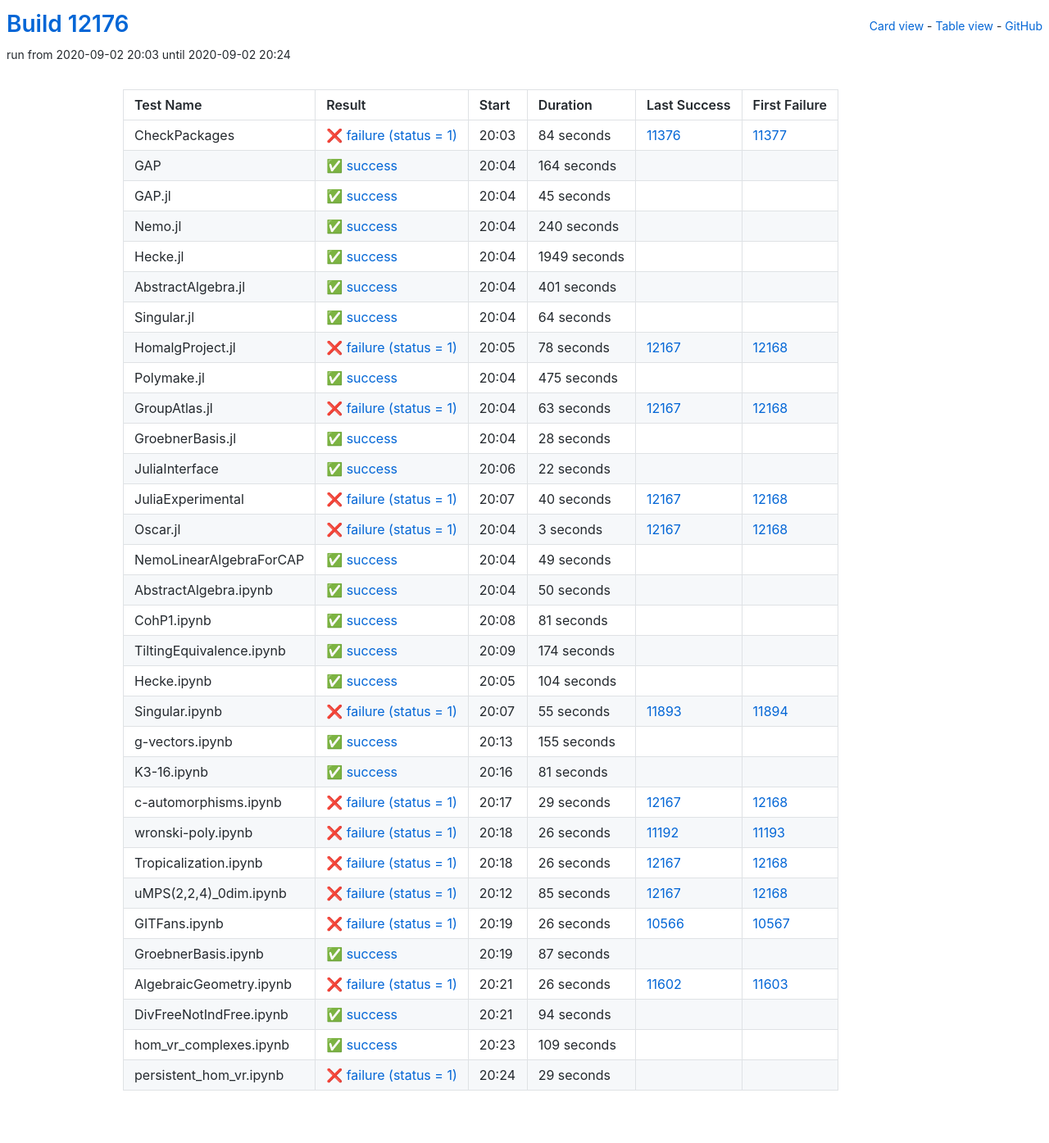
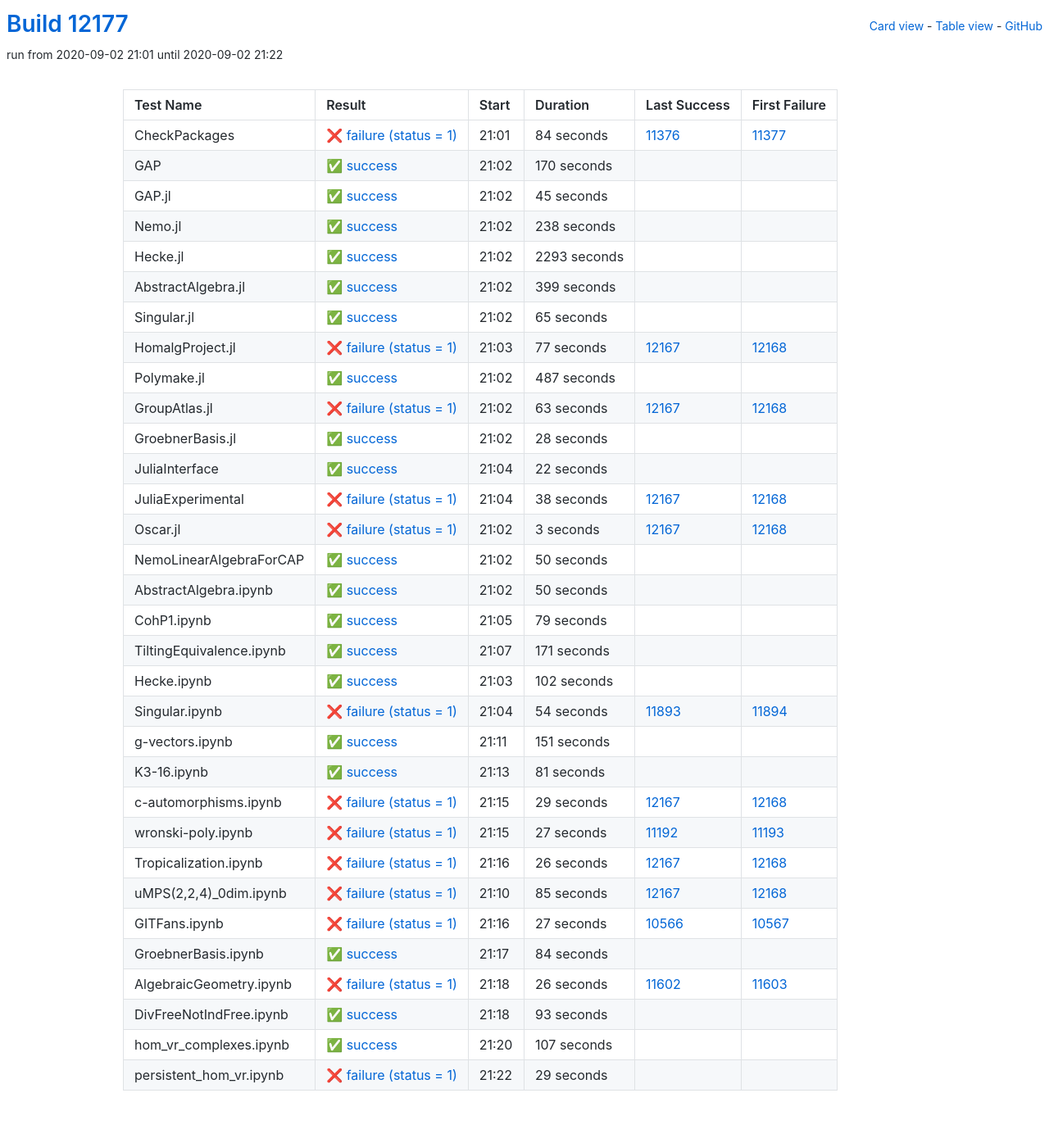
Before and after one commit to oscar-system/oscar-ci-status, a Jekyll site: the page built from table.html, in a window 1280 px wide. Shown: the whole page at 82% size. Built offline with Jekyll 4.4.1, drawn with Linux system fonts in a browser that asks for light colours.

Commit message:
Build #12177

```diff
--- a/_data/ci.yml
+++ b/_data/ci.yml
@@ -1,6 +1,6 @@
 ---
-build: 12176
-build_url: https://oscarci.mathematik.uni-kl.de/job/oscar/12176/
+build: 12177
+build_url: https://oscarci.mathematik.uni-kl.de/job/oscar/12177/
 job: oscar
 organization: oscar-system
 repo: oscar-ci-status
@@ -8,8 +8,8 @@
 tests:
 - name: CheckPackages
   id: checkpackages
-  log: https://oscarci.mathematik.uni-kl.de/job/oscar/12176/artifact/logs/build-12176/CheckPackages.log
-  start: 2020-09-02 20:03
+  log: https://oscarci.mathematik.uni-kl.de/job/oscar/12177/artifact/logs/build-12177/CheckPackages.log
+  start: 2020-09-02 21:01
   success: false
   exitcode: 1
   status: failure
@@ -20,20 +20,20 @@
   first_failure_url: https://oscarci.mathematik.uni-kl.de/job/oscar/11377/
 - name: GAP
   id: gap
-  log: https://oscarci.mathematik.uni-kl.de/job/oscar/12176/artifact/logs/build-12176/GAP.log
-  start: 2020-09-02 20:04
+  log: https://oscarci.mathematik.uni-kl.de/job/oscar/12177/artifact/logs/build-12177/GAP.log
+  start: 2020-09-02 21:02
   success: true
   exitcode: 0
   status: success
-  duration: 164
+  duration: 170
   last_success: false
   last_success_url:
   first_failure: false
   first_failure_url:
 - name: GAP.jl
   id: gap-jl
-  log: https://oscarci.mathematik.uni-kl.de/job/oscar/12176/artifact/logs/build-12176/GAP.jl.log
-  start: 2020-09-02 20:04
+  log: https://oscarci.mathematik.uni-kl.de/job/oscar/12177/artifact/logs/build-12177/GAP.jl.log
+  start: 2020-09-02 21:02
   success: true
   exitcode: 0
   status: success
@@ -44,80 +44,80 @@
   first_failure_url:
 - name: Nemo.jl
   id: nemo-jl
-  log: https://oscarci.mathematik.uni-kl.de/job/oscar/12176/artifact/logs/build-12176/Nemo.jl.log
-  start: 2020-09-02 20:04
+  log: https://oscarci.mathematik.uni-kl.de/job/oscar/12177/artifact/logs/build-12177/Nemo.jl.log
+  start: 2020-09-02 21:02
   success: true
   exitcode: 0
   status: success
-  duration: 240
+  duration: 238
   last_success: false
   last_success_url:
   first_failure: false
   first_failure_url:
 - name: Hecke.jl
   id: hecke-jl
-  log: https://oscarci.mathematik.uni-kl.de/job/oscar/12176/artifact/logs/build-12176/Hecke.jl.log
-  start: 2020-09-02 20:04
+  log: https://oscarci.mathematik.uni-kl.de/job/oscar/12177/artifact/logs/build-12177/Hecke.jl.log
+  start: 2020-09-02 21:02
   success: true
   exitcode: 0
   status: success
-  duration: 1949
+  duration: 2293
   last_success: false
   last_success_url:
   first_failure: false
   first_failure_url:
 - name: AbstractAlgebra.jl
   id: abstractalgebra-jl
-  log: https://oscarci.mathematik.uni-kl.de/job/oscar/12176/artifact/logs/build-12176/AbstractAlgebra.jl.log
-  start: 2020-09-02 20:04
+  log: https://oscarci.mathematik.uni-kl.de/job/oscar/12177/artifact/logs/build-12177/AbstractAlgebra.jl.log
+  start: 2020-09-02 21:02
   success: true
   exitcode: 0
   status: success
-  duration: 401
+  duration: 399
   last_success: false
   last_success_url:
   first_failure: false
   first_failure_url:
 - name: Singular.jl
   id: singular-jl
-  log: https://oscarci.mathematik.uni-kl.de/job/oscar/12176/artifact/logs/build-12176/Singular.jl.log
-  start: 2020-09-02 20:04
+  log: https://oscarci.mathematik.uni-kl.de/job/oscar/12177/artifact/logs/build-12177/Singular.jl.log
+  start: 2020-09-02 21:02
   success: true
   exitcode: 0
   status: success
-  duration: 64
+  duration: 65
   last_success: false
   last_success_url:
   first_failure: false
   first_failure_url:
 - name: HomalgProject.jl
   id: homalgproject-jl
-  log: https://oscarci.mathematik.uni-kl.de/job/oscar/12176/artifact/logs/build-12176/HomalgProject.jl.log
-  start: 2020-09-02 20:05
+  log: https://oscarci.mathematik.uni-kl.de/job/oscar/12177/artifact/logs/build-12177/HomalgProject.jl.log
+  start: 2020-09-02 21:03
   success: false
   exitcode: 1
   status: failure
-  duration: 78
+  duration: 77
   last_success: 12167
   last_success_url: https://oscarci.mathematik.uni-kl.de/job/oscar/12167/
   first_failure: 12168
   first_failure_url: https://oscarci.mathematik.uni-kl.de/job/oscar/12168/
 - name: Polymake.jl
   id: polymake-jl
-  log: https://oscarci.mathematik.uni-kl.de/job/oscar/12176/artifact/logs/build-12176/Polymake.jl.log
-  start: 2020-09-02 20:04
+  log: https://oscarci.mathematik.uni-kl.de/job/oscar/12177/artifact/logs/build-12177/Polymake.jl.log
+  start: 2020-09-02 21:02
   success: true
   exitcode: 0
   status: success
-  duration: 475
+  duration: 487
   last_success: false
   last_success_url:
   first_failure: false
   first_failure_url:
 - name: GroupAtlas.jl
   id: groupatlas-jl
-  log: https://oscarci.mathematik.uni-kl.de/job/oscar/12176/artifact/logs/build-12176/GroupAtlas.jl.log
-  start: 2020-09-02 20:04
+  log: https://oscarci.mathematik.uni-kl.de/job/oscar/12177/artifact/logs/build-12177/GroupAtlas.jl.log
+  start: 2020-09-02 21:02
   success: false
   exitcode: 1
   status: failure
@@ -128,8 +128,8 @@
   first_failure_url: https://oscarci.mathematik.uni-kl.de/job/oscar/12168/
 - name: GroebnerBasis.jl
   id: groebnerbasis-jl
-  log: https://oscarci.mathematik.uni-kl.de/job/oscar/12176/artifact/logs/build-12176/GroebnerBasis.jl.log
-  start: 2020-09-02 20:04
+  log: https://oscarci.mathematik.uni-kl.de/job/oscar/12177/artifact/logs/build-12177/GroebnerBasis.jl.log
+  start: 2020-09-02 21:02
   success: true
   exitcode: 0
   status: success
@@ -140,8 +140,8 @@
   first_failure_url:
 - name: JuliaInterface
   id: juliainterface
-  log: https://oscarci.mathematik.uni-kl.de/job/oscar/12176/artifact/logs/build-12176/JuliaInterface.log
-  start: 2020-09-02 20:06
+  log: https://oscarci.mathematik.uni-kl.de/job/oscar/12177/artifact/logs/build-12177/JuliaInterface.log
+  start: 2020-09-02 21:04
   success: true
   exitcode: 0
   status: success
@@ -152,20 +152,20 @@
   first_failure_url:
 - name: JuliaExperimental
   id: juliaexperimental
-  log: https://oscarci.mathematik.uni-kl.de/job/oscar/12176/artifact/logs/build-12176/JuliaExperimental.log
-  start: 2020-09-02 20:07
+  log: https://oscarci.mathematik.uni-kl.de/job/oscar/12177/artifact/logs/build-12177/JuliaExperimental.log
+  start: 2020-09-02 21:04
   success: false
   exitcode: 1
   status: failure
-  duration: 40
+  duration: 38
   last_success: 12167
   last_success_url: https://oscarci.mathematik.uni-kl.de/job/oscar/12167/
   first_failure: 12168
   first_failure_url: https://oscarci.mathematik.uni-kl.de/job/oscar/12168/
 - name: Oscar.jl
   id: oscar-jl
-  log: https://oscarci.mathematik.uni-kl.de/job/oscar/12176/artifact/logs/build-12176/Oscar.jl.log
-  start: 2020-09-02 20:04
+  log: https://oscarci.mathematik.uni-kl.de/job/oscar/12177/artifact/logs/build-12177/Oscar.jl.log
+  start: 2020-09-02 21:02
   success: false
   exitcode: 1
   status: failure
@@ -176,20 +176,20 @@
   first_failure_url: https://oscarci.mathematik.uni-kl.de/job/oscar/12168/
 - name: NemoLinearAlgebraForCAP
   id: nemolinearalgebraforcap
-  log: https://oscarci.mathematik.uni-kl.de/job/oscar/12176/artifact/logs/build-12176/NemoLinearAlgebraForCAP.log
-  start: 2020-09-02 20:04
+  log: https://oscarci.mathematik.uni-kl.de/job/oscar/12177/artifact/logs/build-12177/NemoLinearAlgebraForCAP.log
+  start: 2020-09-02 21:02
   success: true
   exitcode: 0
   status: success
-  duration: 49
+  duration: 50
   last_success: false
   last_success_url:
   first_failure: false
   first_failure_url:
 - name: AbstractAlgebra.ipynb
   id: abstractalgebra-ipynb
-  log: https://oscarci.mathematik.uni-kl.de/job/oscar/12176/artifact/logs/build-12176/AbstractAlgebra.ipynb.log
-  start: 2020-09-02 20:04
+  log: https://oscarci.mathematik.uni-kl.de/job/oscar/12177/artifact/logs/build-12177/AbstractAlgebra.ipynb.log
+  start: 2020-09-02 21:02
   success: true
   exitcode: 0
   status: success
@@ -200,68 +200,68 @@
   first_failure_url:
 - name: CohP1.ipynb
   id: cohp1-ipynb
-  log: https://oscarci.mathematik.uni-kl.de/job/oscar/12176/artifact/logs/build-12176/CohP1.ipynb.log
-  start: 2020-09-02 20:08
+  log: https://oscarci.mathematik.uni-kl.de/job/oscar/12177/artifact/logs/build-12177/CohP1.ipynb.log
+  start: 2020-09-02 21:05
   success: true
   exitcode: 0
   status: success
-  duration: 81
+  duration: 79
   last_success: false
   last_success_url:
   first_failure: false
   first_failure_url:
 - name: TiltingEquivalence.ipynb
   id: tiltingequivalence-ipynb
-  log: https://oscarci.mathematik.uni-kl.de/job/oscar/12176/artifact/logs/build-12176/TiltingEquivalence.ipynb.log
-  start: 2020-09-02 20:09
+  log: https://oscarci.mathematik.uni-kl.de/job/oscar/12177/artifact/logs/build-12177/TiltingEquivalence.ipynb.log
+  start: 2020-09-02 21:07
   success: true
   exitcode: 0
   status: success
-  duration: 174
+  duration: 171
   last_success: false
   last_success_url:
   first_failure: false
   first_failure_url:
 - name: Hecke.ipynb
   id: hecke-ipynb
-  log: https://oscarci.mathematik.uni-kl.de/job/oscar/12176/artifact/logs/build-12176/Hecke.ipynb.log
-  start: 2020-09-02 20:05
+  log: https://oscarci.mathematik.uni-kl.de/job/oscar/12177/artifact/logs/build-12177/Hecke.ipynb.log
+  start: 2020-09-02 21:03
   success: true
   exitcode: 0
   status: success
-  duration: 104
+  duration: 102
   last_success: false
   last_success_url:
   first_failure: false
   first_failure_url:
 - name: Singular.ipynb
   id: singular-ipynb
-  log: https://oscarci.mathematik.uni-kl.de/job/oscar/12176/artifact/logs/build-12176/Singular.ipynb.log
-  start: 2020-09-02 20:07
+  log: https://oscarci.mathematik.uni-kl.de/job/oscar/12177/artifact/logs/build-12177/Singular.ipynb.log
+  start: 2020-09-02 21:04
   success: false
   exitcode: 1
   status: failure
-  duration: 55
+  duration: 54
   last_success: 11893
   last_success_url: https://oscarci.mathematik.uni-kl.de/job/oscar/11893/
   first_failure: 11894
   first_failure_url: https://oscarci.mathematik.uni-kl.de/job/oscar/11894/
 - name: g-vectors.ipynb
   id: g-vectors-ipynb
-  log: https://oscarci.mathematik.uni-kl.de/job/oscar/12176/artifact/logs/build-12176/g-vectors.ipynb.log
-  start: 2020-09-02 20:13
+  log: https://oscarci.mathematik.uni-kl.de/job/oscar/12177/artifact/logs/build-12177/g-vectors.ipynb.log
+  start: 2020-09-02 21:11
   success: true
   exitcode: 0
   status: success
-  duration: 155
+  duration: 151
   last_success: false
   last_success_url:
   first_failure: false
   first_failure_url:
 - name: K3-16.ipynb
   id: k3-16-ipynb
-  log: https://oscarci.mathematik.uni-kl.de/job/oscar/12176/artifact/logs/build-12176/K3-16.ipynb.log
-  start: 2020-09-02 20:16
+  log: https://oscarci.mathematik.uni-kl.de/job/oscar/12177/artifact/logs/build-12177/K3-16.ipynb.log
+  start: 2020-09-02 21:13
   success: true
   exitcode: 0
   status: success
@@ -272,8 +272,8 @@
   first_failure_url:
 - name: c-automorphisms.ipynb
   id: c-automorphisms-ipynb
-  log: https://oscarci.mathematik.uni-kl.de/job/oscar/12176/artifact/logs/build-12176/c-automorphisms.ipynb.log
-  start: 2020-09-02 20:17
+  log: https://oscarci.mathematik.uni-kl.de/job/oscar/12177/artifact/logs/build-12177/c-automorphisms.ipynb.log
+  start: 2020-09-02 21:15
   success: false
   exitcode: 1
   status: failure
@@ -284,20 +284,20 @@
   first_failure_url: https://oscarci.mathematik.uni-kl.de/job/oscar/12168/
 - name: wronski-poly.ipynb
   id: wronski-poly-ipynb
-  log: https://oscarci.mathematik.uni-kl.de/job/oscar/12176/artifact/logs/build-12176/wronski-poly.ipynb.log
-  start: 2020-09-02 20:18
+  log: https://oscarci.mathematik.uni-kl.de/job/oscar/12177/artifact/logs/build-12177/wronski-poly.ipynb.log
+  start: 2020-09-02 21:15
   success: false
   exitcode: 1
   status: failure
-  duration: 26
+  duration: 27
   last_success: 11192
   last_success_url: https://oscarci.mathematik.uni-kl.de/job/oscar/11192/
   first_failure: 11193
   first_failure_url: https://oscarci.mathematik.uni-kl.de/job/oscar/11193/
 - name: Tropicalization.ipynb
   id: tropicalization-ipynb
-  log: https://oscarci.mathematik.uni-kl.de/job/oscar/12176/artifact/logs/build-12176/Tropicalization.ipynb.log
-  start: 2020-09-02 20:18
+  log: https://oscarci.mathematik.uni-kl.de/job/oscar/12177/artifact/logs/build-12177/Tropicalization.ipynb.log
+  start: 2020-09-02 21:16
   success: false
   exitcode: 1
   status: failure
@@ -308,8 +308,8 @@
   first_failure_url: https://oscarci.mathematik.uni-kl.de/job/oscar/12168/
 - name: uMPS(2,2,4)_0dim.ipynb
   id: umps-2-2-4-0dim-ipynb
-  log: https://oscarci.mathematik.uni-kl.de/job/oscar/12176/artifact/logs/build-12176/uMPS-2-2-4-_0dim.ipynb.log
-  start: 2020-09-02 20:12
+  log: https://oscarci.mathematik.uni-kl.de/job/oscar/12177/artifact/logs/build-12177/uMPS-2-2-4-_0dim.ipynb.log
+  start: 2020-09-02 21:10
   success: false
   exitcode: 1
   status: failure
@@ -320,32 +320,32 @@
   first_failure_url: https://oscarci.mathematik.uni-kl.de/job/oscar/12168/
 - name: GITFans.ipynb
   id: gitfans-ipynb
-  log: https://oscarci.mathematik.uni-kl.de/job/oscar/12176/artifact/logs/build-12176/GITFans.ipynb.log
-  start: 2020-09-02 20:19
+  log: https://oscarci.mathematik.uni-kl.de/job/oscar/12177/artifact/logs/build-12177/GITFans.ipynb.log
+  start: 2020-09-02 21:16
   success: false
   exitcode: 1
   status: failure
-  duration: 26
+  duration: 27
   last_success: 10566
   last_success_url: https://oscarci.mathematik.uni-kl.de/job/oscar/10566/
   first_failure: 10567
   first_failure_url: https://oscarci.mathematik.uni-kl.de/job/oscar/10567/
 - name: GroebnerBasis.ipynb
   id: groebnerbasis-ipynb
-  log: https://oscarci.mathematik.uni-kl.de/job/oscar/12176/artifact/logs/build-12176/GroebnerBasis.ipynb.log
-  start: 2020-09-02 20:19
+  log: https://oscarci.mathematik.uni-kl.de/job/oscar/12177/artifact/logs/build-12177/GroebnerBasis.ipynb.log
+  start: 2020-09-02 21:17
   success: true
   exitcode: 0
   status: success
-  duration: 87
+  duration: 84
   last_success: false
   last_success_url:
   first_failure: false
   first_failure_url:
 - name: AlgebraicGeometry.ipynb
   id: algebraicgeometry-ipynb
-  log: https://oscarci.mathematik.uni-kl.de/job/oscar/12176/artifact/logs/build-12176/AlgebraicGeometry.ipynb.log
-  start: 2020-09-02 20:21
+  log: https://oscarci.mathematik.uni-kl.de/job/oscar/12177/artifact/logs/build-12177/AlgebraicGeometry.ipynb.log
+  start: 2020-09-02 21:18
   success: false
   exitcode: 1
   status: failure
@@ -356,32 +356,32 @@
   first_failure_url: https://oscarci.mathematik.uni-kl.de/job/oscar/11603/
 - name: DivFreeNotIndFree.ipynb
   id: divfreenotindfree-ipynb
-  log: https://oscarci.mathematik.uni-kl.de/job/oscar/12176/artifact/logs/build-12176/DivFreeNotIndFree.ipynb.log
-  start: 2020-09-02 20:21
+  log: https://oscarci.mathematik.uni-kl.de/job/oscar/12177/artifact/logs/build-12177/DivFreeNotIndFree.ipynb.log
+  start: 2020-09-02 21:18
   success: true
   exitcode: 0
   status: success
-  duration: 94
+  duration: 93
   last_success: false
   last_success_url:
   first_failure: false
   first_failure_url:
 - name: hom_vr_complexes.ipynb
   id: hom-vr-complexes-ipynb
-  log: https://oscarci.mathematik.uni-kl.de/job/oscar/12176/artifact/logs/build-12176/hom_vr_complexes.ipynb.log
-  start: 2020-09-02 20:23
+  log: https://oscarci.mathematik.uni-kl.de/job/oscar/12177/artifact/logs/build-12177/hom_vr_complexes.ipynb.log
+  start: 2020-09-02 21:20
   success: true
   exitcode: 0
   status: success
-  duration: 109
+  duration: 107
   last_success: false
   last_success_url:
   first_failure: false
   first_failure_url:
 - name: persistent_hom_vr.ipynb
   id: persistent-hom-vr-ipynb
-  log: https://oscarci.mathematik.uni-kl.de/job/oscar/12176/artifact/logs/build-12176/persistent_hom_vr.ipynb.log
-  start: 2020-09-02 20:24
+  log: https://oscarci.mathematik.uni-kl.de/job/oscar/12177/artifact/logs/build-12177/persistent_hom_vr.ipynb.log
+  start: 2020-09-02 21:22
   success: false
   exitcode: 1
   status: failure
```
Also changed, not shown: README.md.
